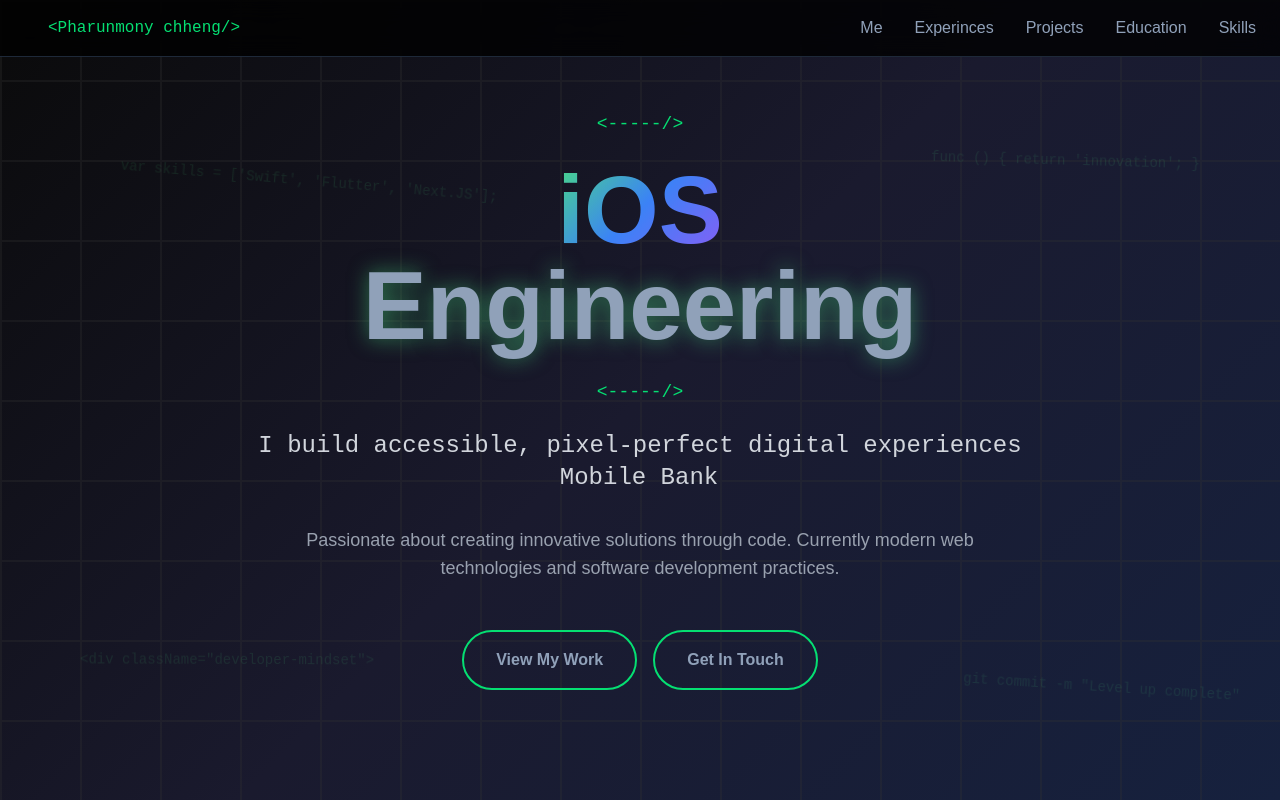
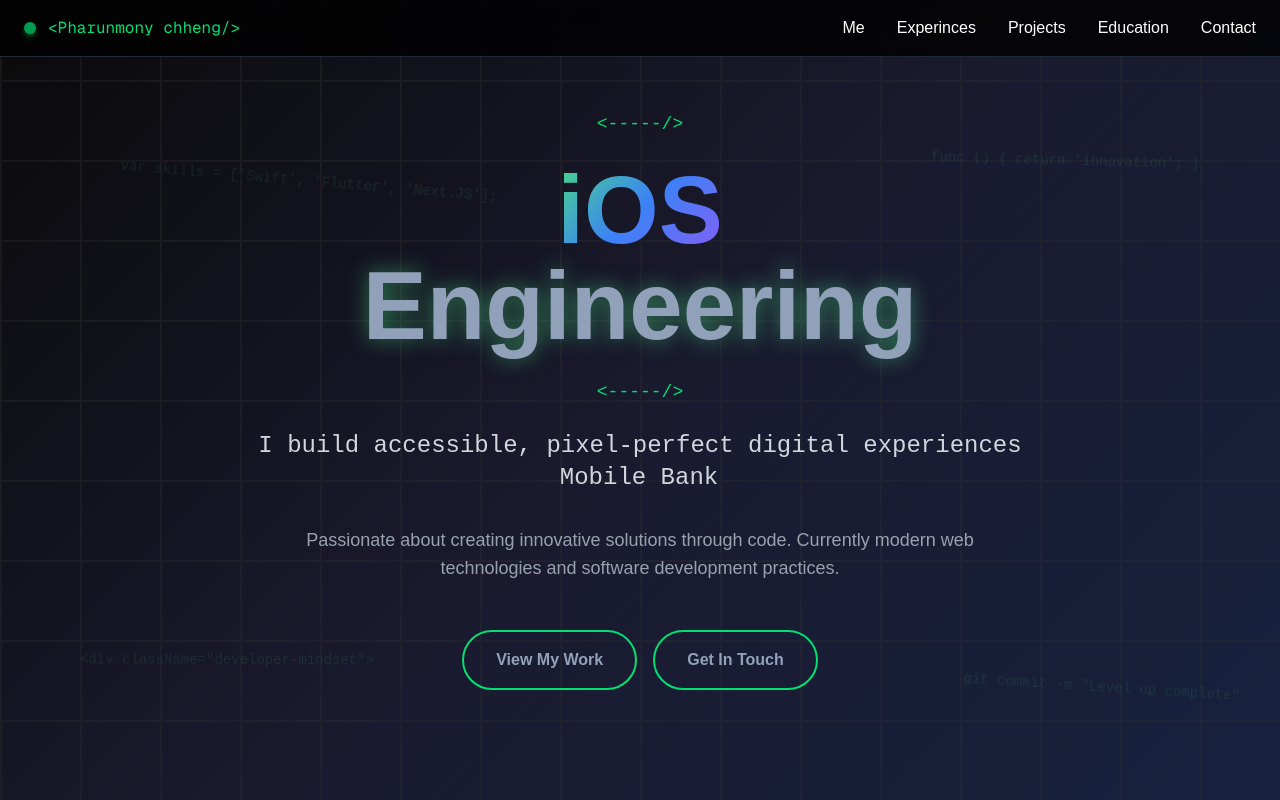
Before and after one commit to MonyCheng/PHEARUNMONYCHHENG, a Next.js app: page / in a window 1280 px wide. Shown: the top 800 px of the page. Built offline with nearby package versions, Linux system fonts and the light colour scheme.

Commit message:
Smooth animation when click on menu

```diff
--- a/src/app/page.tsx
+++ b/src/app/page.tsx
@@ -16,9 +16,9 @@ export default function Home() {
       <SectionDivider />
       <WorkingJournetSection />
       <SectionDivider />
+      <ProjectsSection />
+      <SectionDivider />
       <EducationSection />
-      <SectionDivider />
-      <ProjectsSection />
       <SectionDivider />
       <ContactSection />
     </header>
--- a/src/app/ui/EducationSection.js
+++ b/src/app/ui/EducationSection.js
@@ -1,6 +1,6 @@
 const EducationSection = () => {
     return (
-        <section className="bg-slate-900 text-slate-300 py-12">
+        <section id="education" className="bg-slate-900 text-slate-300 py-12">
             <div className="max-w-5xl mx-auto px-6">
                 <h2 className="text-4xl md:text-5xl font-bold text-center mb-12">
                     <span className="gradient-text">Education</span>
--- a/src/app/ui/Navbar.js
+++ b/src/app/ui/Navbar.js
@@ -1,20 +1,33 @@
-'use client'; // This component needs to run in the browser to use useState and useEffect
+'use client';
 
-import Link from 'next/link';
 import { useState, useEffect } from 'react';
-import { FontAwesomeIcon } from '@fortawesome/react-fontawesome';
-import { faBars } from '@fortawesome/free-solid-svg-icons';
-import { library } from '@fortawesome/fontawesome-svg-core';
-import { fas } from '@fortawesome/free-solid-svg-icons';
-import { fab } from '@fortawesome/free-brands-svg-icons';
-
-library.add(fas, fab);
 
 const Navbar = () => {
     const [mobileMenuOpen, setMobileMenuOpen] = useState(false);
 
     const toggleMobileMenu = () => {
         setMobileMenuOpen(!mobileMenuOpen);
+    };
+
+    // Smooth scroll function
+    const scrollToSection = (sectionId) => {
+        const element = document.getElementById(sectionId.replace('#', ''));
+        if (element) {
+            const navbarHeight = 80; // Adjust based on your navbar height
+            const elementPosition = element.offsetTop - navbarHeight;
+
+            window.scrollTo({
+                top: elementPosition,
+                behavior: 'smooth'
+            });
+        }
+        setMobileMenuOpen(false); // Close mobile menu after clicking
+    };
+
+    // Handle click for navigation links
+    const handleNavClick = (e, href) => {
+        e.preventDefault();
+        scrollToSection(href);
     };
 
     useEffect(() => {
@@ -28,35 +41,68 @@ const Navbar = () => {
         };
     }, []);
 
+    const desktopNavItems = [
+        { href: '#about', label: 'Me' },
+        { href: '#experinces', label: 'Experinces' },
+        { href: '#projects', label: 'Projects' },
+        { href: '#education', label: 'Education' },
+        { href: '#contact', label: 'Contact' }
+    ];
+
+    const mobileNavItems = [
+        { href: '#about', label: 'Me' },
+        { href: '#experinces', label: 'Experinces' },
+        { href: '#courses', label: 'Courses' },
+        { href: '#projects', label: 'Projects' },
+        { href: '#contact', label: 'Contact' }
+    ];
+
     return (
         <nav className="fixed top-0 w-full bg-black/80 backdrop-blur-md z-50 border-b border-gray-800">
             <div className="container mx-auto px-6 py-4">
                 <div className="flex items-center justify-between">
                     <div className="flex items-center space-x-3">
-                        <div className="w-3 h-3 bg-code-green rounded-full animate-pulse shadow-md shadow-code-green/50"></div>
-                        <span className="code-font text-green-400">&lt;Pharunmony chheng/&gt;</span>
+                        <div className="w-3 h-3 bg-green-400 rounded-full animate-pulse shadow-md shadow-green-400/50"></div>
+                        <span className="font-mono text-green-400">&lt;Pharunmony chheng/&gt;</span>
                     </div>
+
+                    {/* Desktop Menu */}
                     <div className="hidden md:flex space-x-8">
-                        <Link href="#about" className="hover:text-green-400 transition-colors">Me</Link>
-                        <Link href="#experinces" className="hover:text-green-400 transition-colors">Experinces</Link>
-                        <Link href="#courses" className="hover:text-green-400 transition-colors">Projects</Link>
-                        <Link href="#projects" className="hover:text-green-400 transition-colors">Education</Link>
-                        <Link href="#skills" className="hover:text-green-400 transition-colors">Skills</Link>
+                        {desktopNavItems.map((item) => (
+                            <button
+                                key={item.href}
+                                onClick={(e) => handleNavClick(e, item.href)}
+                                className="hover:text-green-400 transition-colors duration-300 cursor-pointer text-white"
+                            >
+                                {item.label}
+                            </button>
+                        ))}
                     </div>
-                    <button className="md:hidden text-xl" onClick={toggleMobileMenu}>
-                        <FontAwesomeIcon icon={faBars} />
+
+                    <button
+                        className="md:hidden text-xl hover:text-green-400 transition-colors"
+                        onClick={toggleMobileMenu}
+                        aria-label="Toggle mobile menu"
+                    >
+                        <svg className="w-6 h-6" fill="none" stroke="currentColor" viewBox="0 0 24 24">
+                            <path strokeLinecap="round" strokeLinejoin="round" strokeWidth={2} d="M4 6h16M4 12h16M4 18h16" />
+                        </svg>
                     </button>
                 </div>
             </div>
+
             {mobileMenuOpen && (
-                <div className="md:hidden bg-black/90 backdrop-blur-md">
+                <div className="md:hidden bg-black/90 backdrop-blur-md border-t border-gray-700">
                     <div className="px-6 py-4 space-y-4">
-                        <Link href="#about" className="block hover:text-green-400 transition-colors" onClick={() => setMobileMenuOpen(false)}>Me</Link>
-                        <Link href="#experinces" className="block hover:text-green-400 transition-colors" onClick={() => setMobileMenuOpen(false)}>Experinces</Link>
-                        <Link href="#courses" className="block hover:text-green-400 transition-colors" onClick={() => setMobileMenuOpen(false)}>Courses</Link>
-                        <Link href="#projects" className="block hover:text-green-400 transition-colors" onClick={() => setMobileMenuOpen(false)}>Projects</Link>
-                        <Link href="#skills" className="block hover:text-green-400 transition-colors" onClick={() => setMobileMenuOpen(false)}>Skills</Link>
-                        <Link href="#contact" className="block hover:text-green-400 transition-colors" onClick={() => setMobileMenuOpen(false)}>Contact</Link>
+                        {mobileNavItems.map((item) => (
+                            <button
+                                key={item.href}
+                                onClick={(e) => handleNavClick(e, item.href)}
+                                className="block w-full text-left hover:text-green-400 transition-colors duration-300 py-2 text-white"
+                            >
+                                {item.label}
+                            </button>
+                        ))}
                     </div>
                 </div>
             )}
--- a/src/app/ui/SkillSection.js
+++ b/src/app/ui/SkillSection.js
@@ -31,7 +31,7 @@ const SkillSection = () => {
     ];
 
     return (
-        <section id="courses" className="py-20">
+        <section id="skills" className="py-20">
             <div className="container mx-auto px-6">
                 <h2 className="text-4xl md:text-5xl font-bold text-center mb-16">
                     <span className="gradient-text">Development</span>
```
Also changed, not shown: package.json (+9 -4 lines), 1 other file (tests, documents, lock files or other folders).
